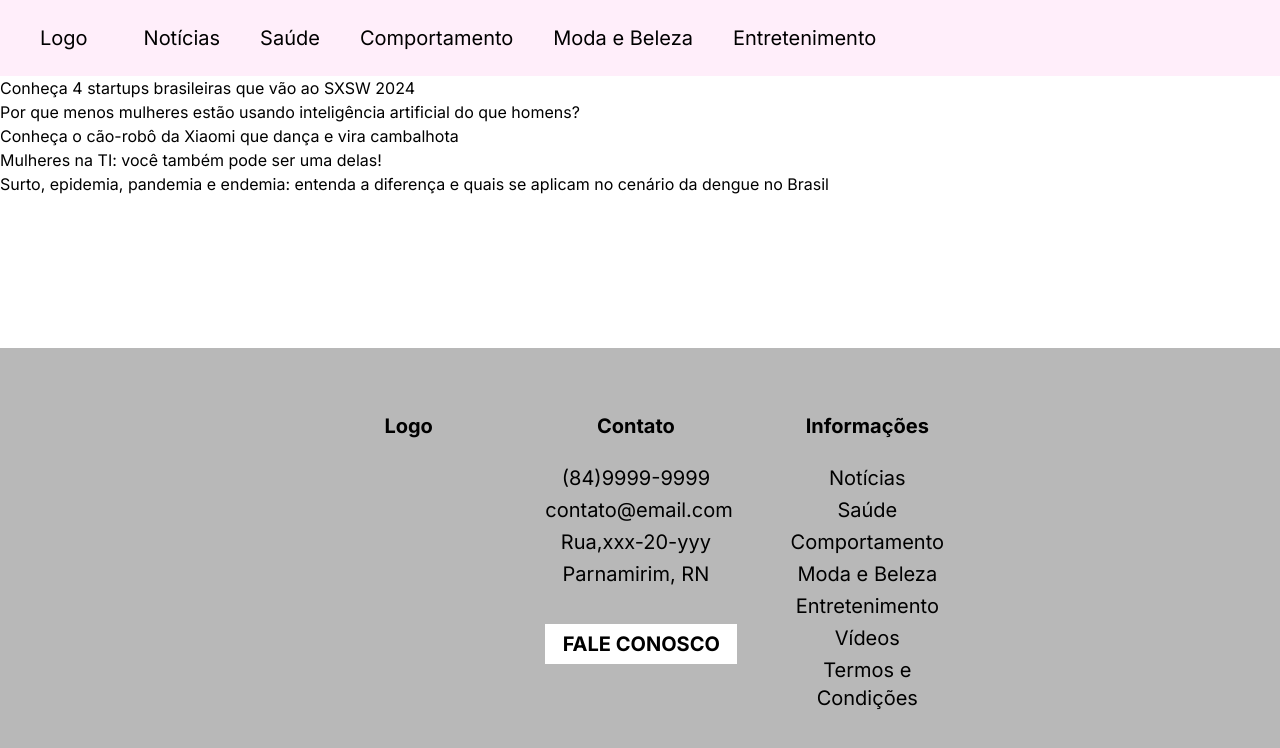
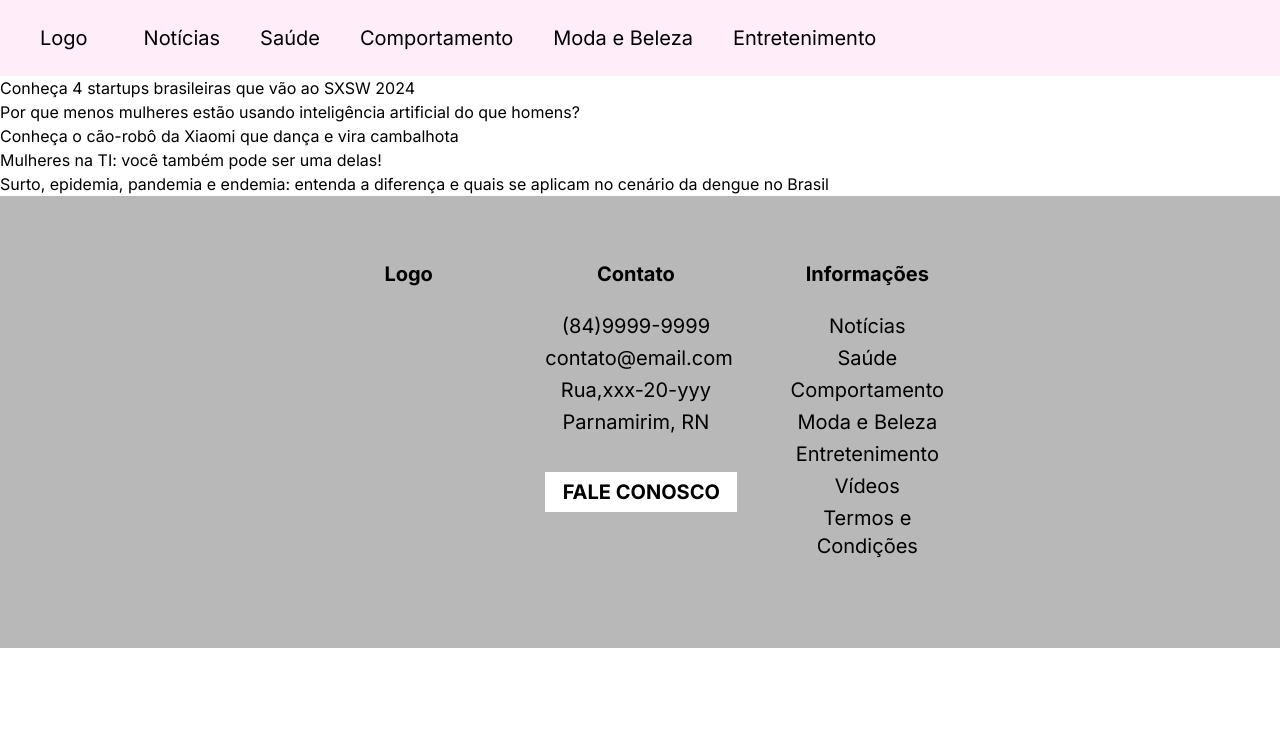
Before and after one commit to Alberinando/Prociencia, a Next.js app: page / in a window 1280 px wide. Shown: the top 748 px of the page. Built offline with nearby package versions, Linux system fonts and the light colour scheme.

Commit message:
Feat: Ajuste no footer

```diff
--- a/src/components/footer/footer.tsx
+++ b/src/components/footer/footer.tsx
@@ -3,7 +3,7 @@ import React from "react";
 
 const Footer = () => {
     return (
-        <footer className="fixed bottom-0 left-0 w-full bg-gray-250 flex flex-col md:flex-row text-black text-sm md:text-base lg:text-lg xl:text-xl justify-center items-center space-y-1 md:space-y-0">
+        <footer className="bottom-0 left-0 w-full bg-gray-250 flex flex-col md:flex-row text-black text-sm md:text-base lg:text-lg xl:text-xl justify-center items-center space-y-1 md:space-y-0">
 
             <div className="flex flex-col md:flex-row md:max-w-[640px] w-full space-x-4 md:space-x-8 justify-around text-center">
                 <div className="order-last md:order-first w-full p-4 py-8 md:py-16 md:w-1/3 text-center">
--- /dev/null
+++ b/src/components/main/conteudo.tsx
@@ -0,0 +1,12 @@
+import React from "react";
+
+
+const Conteudo = () => {
+    return (
+        <>
+            <h1></h1>
+        </>
+    )
+}
+
+export default Conteudo;
```
